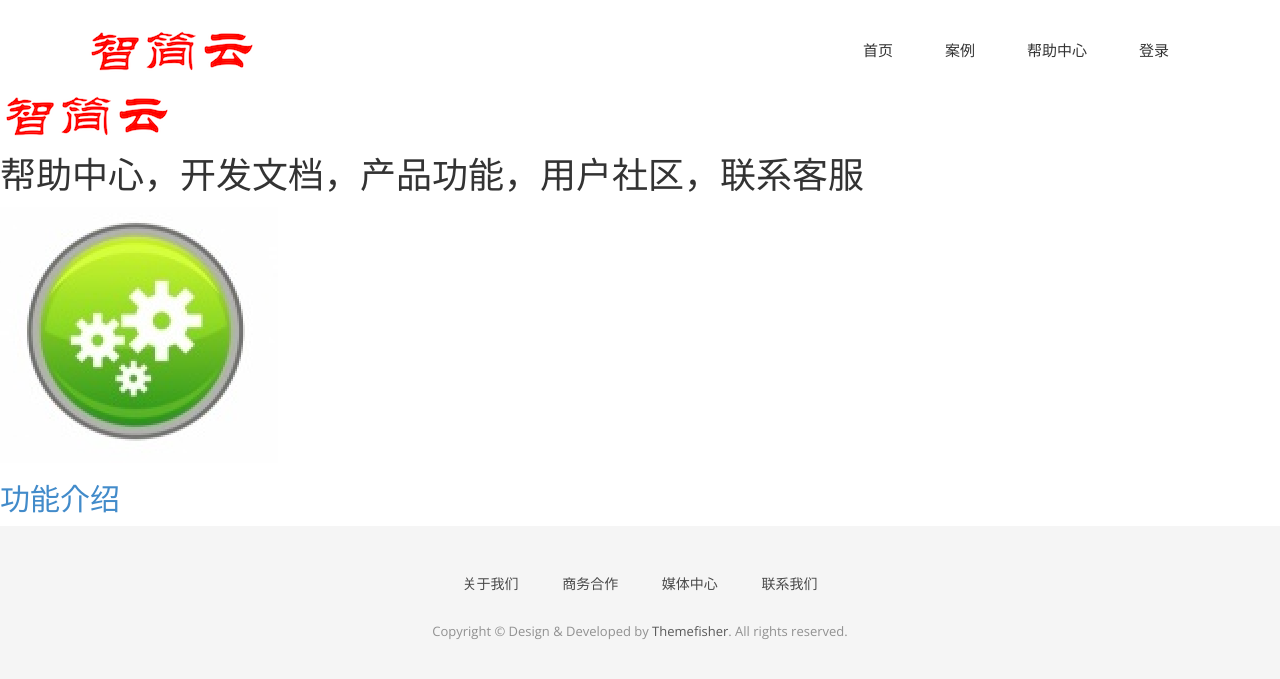
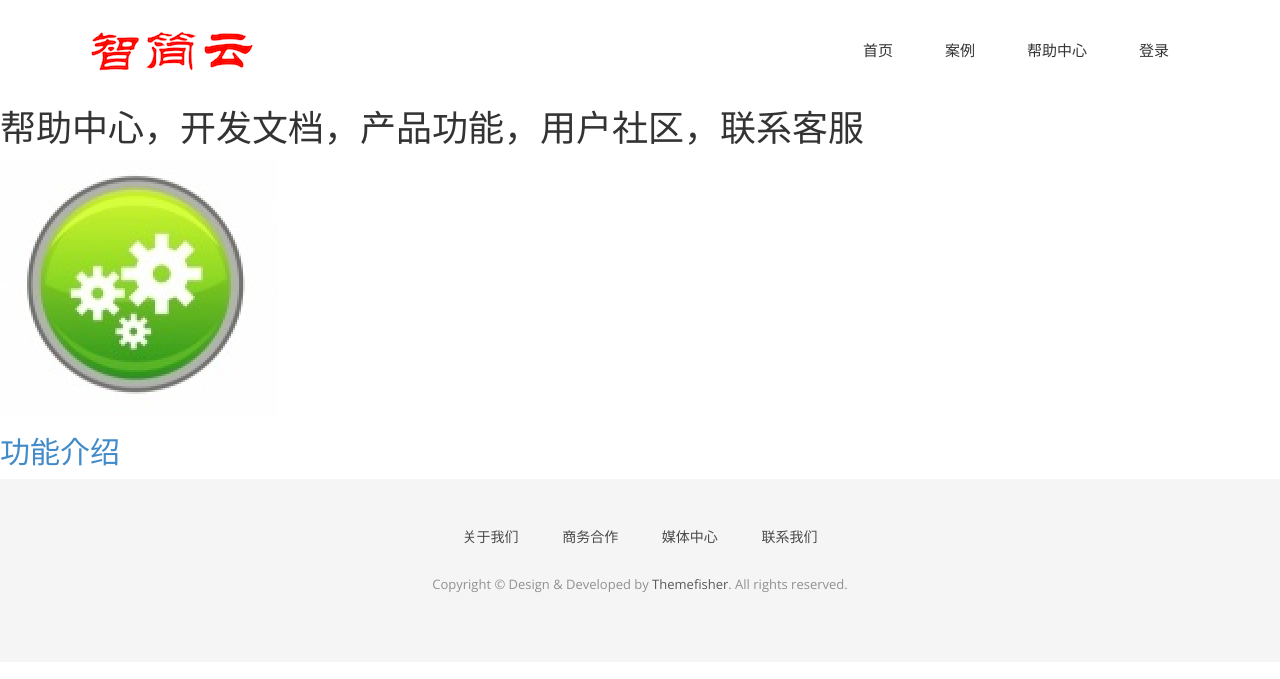
Before and after one commit to dreampivot/slipscloud.github.io, a Jekyll site: the page built from help.html, in a window 1280 px wide. Shown: the top 679 px of the page. Built offline with Jekyll 4.4.1, drawn with Linux system fonts in a browser that asks for light colours; nearby versions of some CDN libraries; some web fonts are replaced.

Commit message:
Update help.html

```diff
--- a/help.html
+++ b/help.html
@@ -20,7 +20,7 @@ permalink: /help/
 </style>
 -->
 <section id="help-all">
-   <img src="../img/logo.png">
+
 
     <h1>帮助中心，开发文档，产品功能，用户社区，联系客服</h1>
 
```
